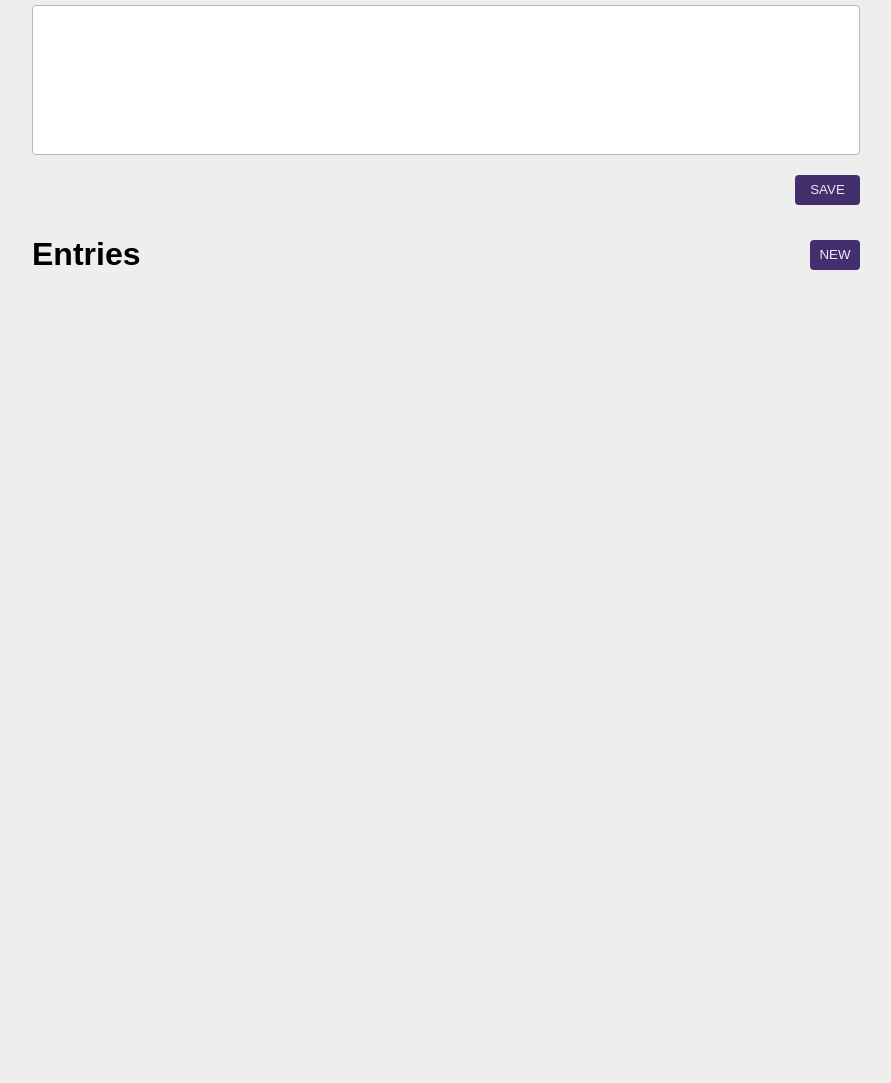
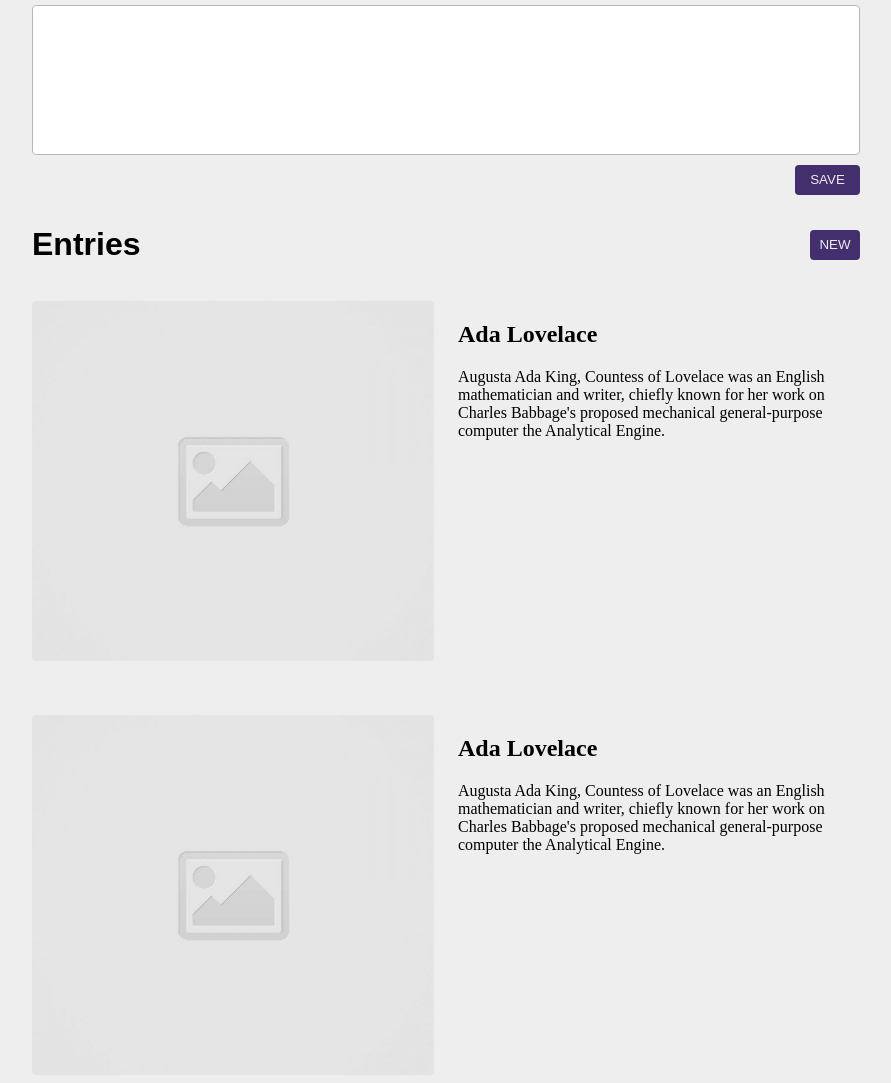
Before and after one commit to dnypham/code-journal, a website: page index.html in a window 1280 px wide. Shown: the part 531-1614 px from the top of the page, without its empty margins (194-1085 px from the left). Before the commit the page ends 826 px from the top, so only its background shows below. Drawn offline with Linux system fonts and the light colour scheme; a web font is replaced by a local one.

Commit message:
Add unordered list and dummy journal entries. #2

```diff
--- a/css/styles.css
+++ b/css/styles.css
@@ -9,10 +9,6 @@
 
 .font-proza {
   font-family: 'Proza Libre', sans-serif;
-}
-
-.padding {
-  padding: 10px;
 }
 
 .text-box-styling {
@@ -33,8 +29,12 @@
 }
 
 .positioning {
-  padding: 10px 0;
+  padding-bottom: 10px;
   line-height: 2em;
+}
+
+.padding-top {
+  padding-top: 10px;
 }
 
 .flex-space-between {
@@ -115,6 +115,19 @@ body {
   width: 50px;
 }
 
+.entry-list {
+  list-style: none;
+  padding-left: 0;
+}
+
+.entry {
+  margin-bottom: 50px;
+}
+
+.test {
+  vertical-align: text-top;
+}
+
 /* ----------PSEUDO-CLASSES---------- */
 
 input:focus,
--- a/index.html
+++ b/index.html
@@ -59,7 +59,7 @@
               </div>
             </div>
             <div class="column-full">
-              <div class="positioning">
+              <div class="positioning padding-top">
                 <label class="font-proza bold-text" for="notes">Notes</label>
                 <textarea
                 required
@@ -88,6 +88,38 @@
             </div>
           </div>
         </div>
+        <ul class="entry-list">
+          <li class="entry">
+            <div class="row">
+              <div class="column-half">
+                <img class="placeholder-img" src="images/placeholder-image-square.jpg" alt="Placeholder">
+              </div>
+              <div class="column-half">
+                <h2>Ada Lovelace</h2>
+                <p>
+                  Augusta Ada King, Countess of Lovelace was an English mathematician and writer, chiefly known for her work on
+                  Charles Babbage's proposed mechanical general-purpose computer
+                  the Analytical Engine.
+                </p>
+              </div>
+            </div>
+          </li>
+          <li class="entry">
+            <div class="row">
+              <div class="column-half">
+                <img class="placeholder-img" src="images/placeholder-image-square.jpg" alt="Placeholder">
+              </div>
+              <div class="column-half">
+                <h2>Ada Lovelace</h2>
+                <p>
+                  Augusta Ada King, Countess of Lovelace was an English mathematician and writer, chiefly known for her work on
+                  Charles Babbage's proposed mechanical general-purpose computer
+                  the Analytical Engine.
+                </p>
+              </div>
+            </div>
+          </li>
+        </ul>
       </div>
     </div>
   </main>
```
